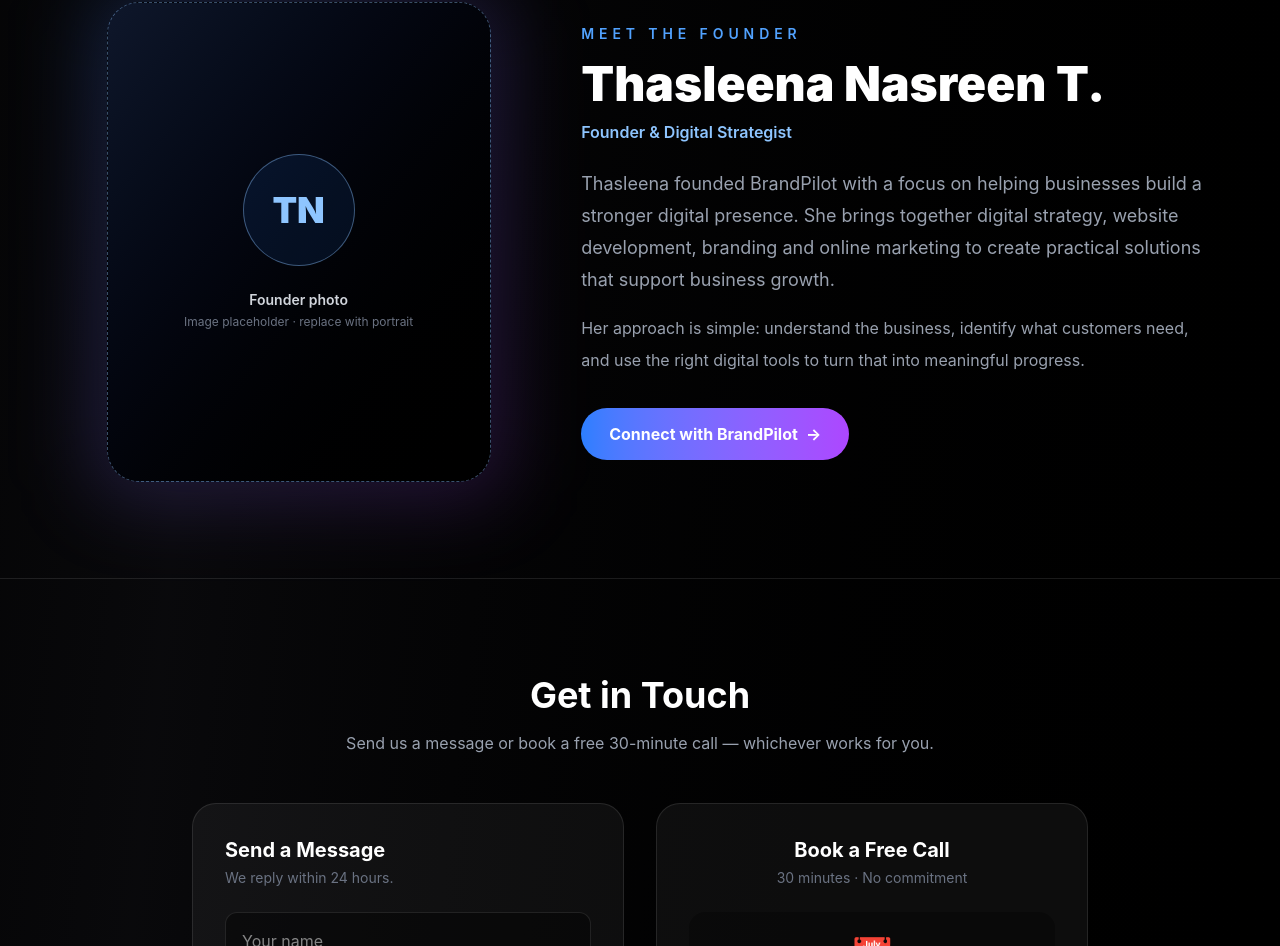
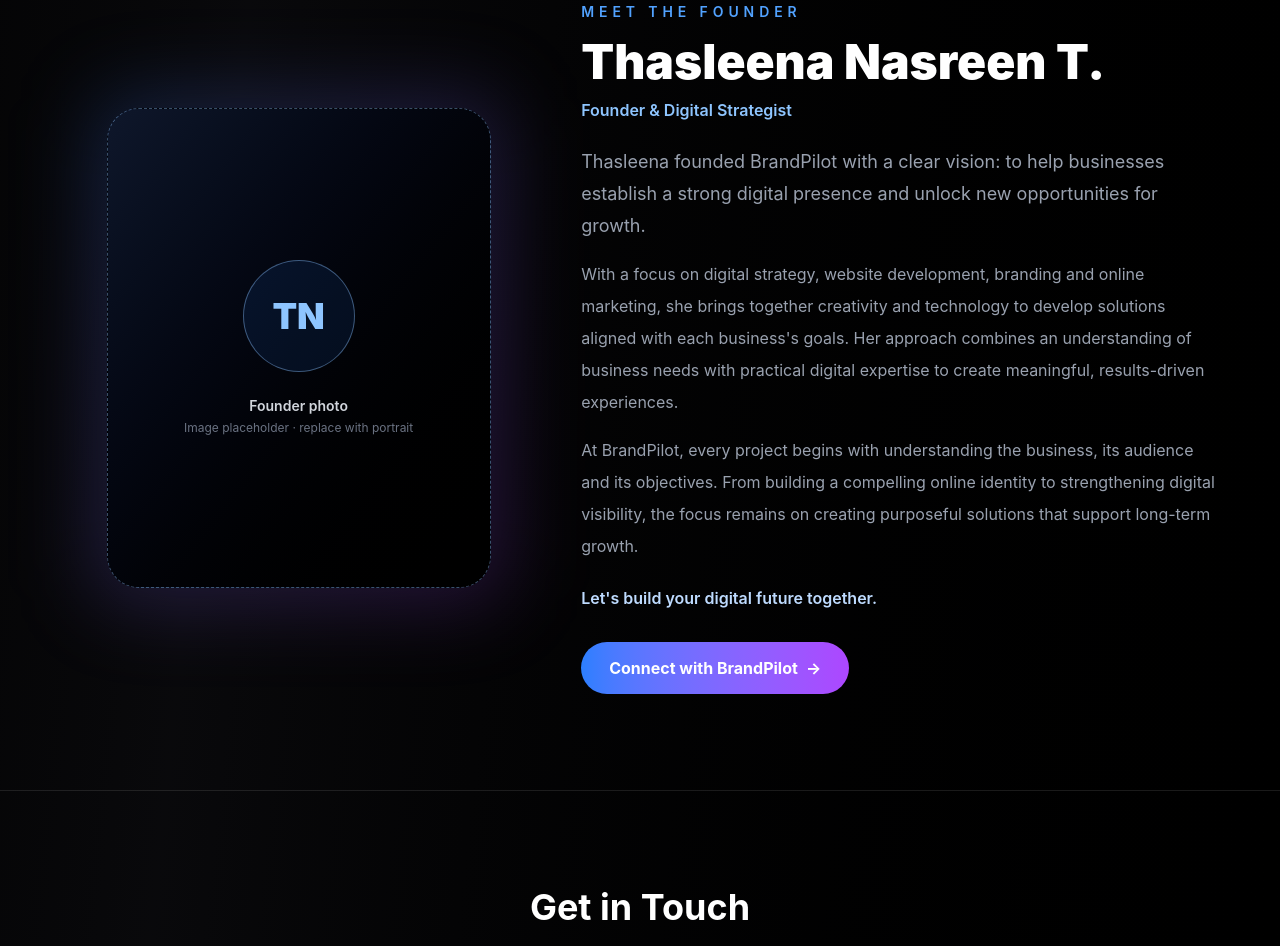
Before and after one commit to thasleenanasreen242-cmd/BrandPilot, a Next.js app: page / in a window 1280 px wide. Shown: the part 9766-10712 px from the top of the page. Built offline with nearby package versions, Linux system fonts and the light colour scheme.

Commit message:
Polish founder profile copy

```diff
--- a/app/page.tsx
+++ b/app/page.tsx
@@ -55,8 +55,10 @@ export default function Home() {
           <p className="uppercase tracking-[0.35em] text-blue-400 text-sm font-semibold">Meet the Founder</p>
           <h2 className="text-4xl md:text-5xl font-black mt-4">Thasleena Nasreen T.</h2>
           <p className="text-blue-300 font-semibold mt-3">Founder &amp; Digital Strategist</p>
-          <p className="text-gray-400 text-lg leading-8 mt-6">Thasleena founded BrandPilot with a focus on helping businesses build a stronger digital presence. She brings together digital strategy, website development, branding and online marketing to create practical solutions that support business growth.</p>
-          <p className="text-gray-400 leading-8 mt-4">Her approach is simple: understand the business, identify what customers need, and use the right digital tools to turn that into meaningful progress.</p>
+          <p className="text-gray-400 text-lg leading-8 mt-6">Thasleena founded BrandPilot with a clear vision: to help businesses establish a strong digital presence and unlock new opportunities for growth.</p>
+          <p className="text-gray-400 leading-8 mt-4">With a focus on digital strategy, website development, branding and online marketing, she brings together creativity and technology to develop solutions aligned with each business&apos;s goals. Her approach combines an understanding of business needs with practical digital expertise to create meaningful, results-driven experiences.</p>
+          <p className="text-gray-400 leading-8 mt-4">At BrandPilot, every project begins with understanding the business, its audience and its objectives. From building a compelling online identity to strengthening digital visibility, the focus remains on creating purposeful solutions that support long-term growth.</p>
+          <p className="text-blue-200 font-semibold mt-6">Let&apos;s build your digital future together.</p>
           <a href="#contact" className="inline-flex items-center gap-2 mt-8 px-7 py-3.5 rounded-full bg-gradient-to-r from-blue-500 to-purple-500 font-bold hover:scale-105 transition">Connect with BrandPilot <span aria-hidden="true">→</span></a>
         </div>
       </div>
```
